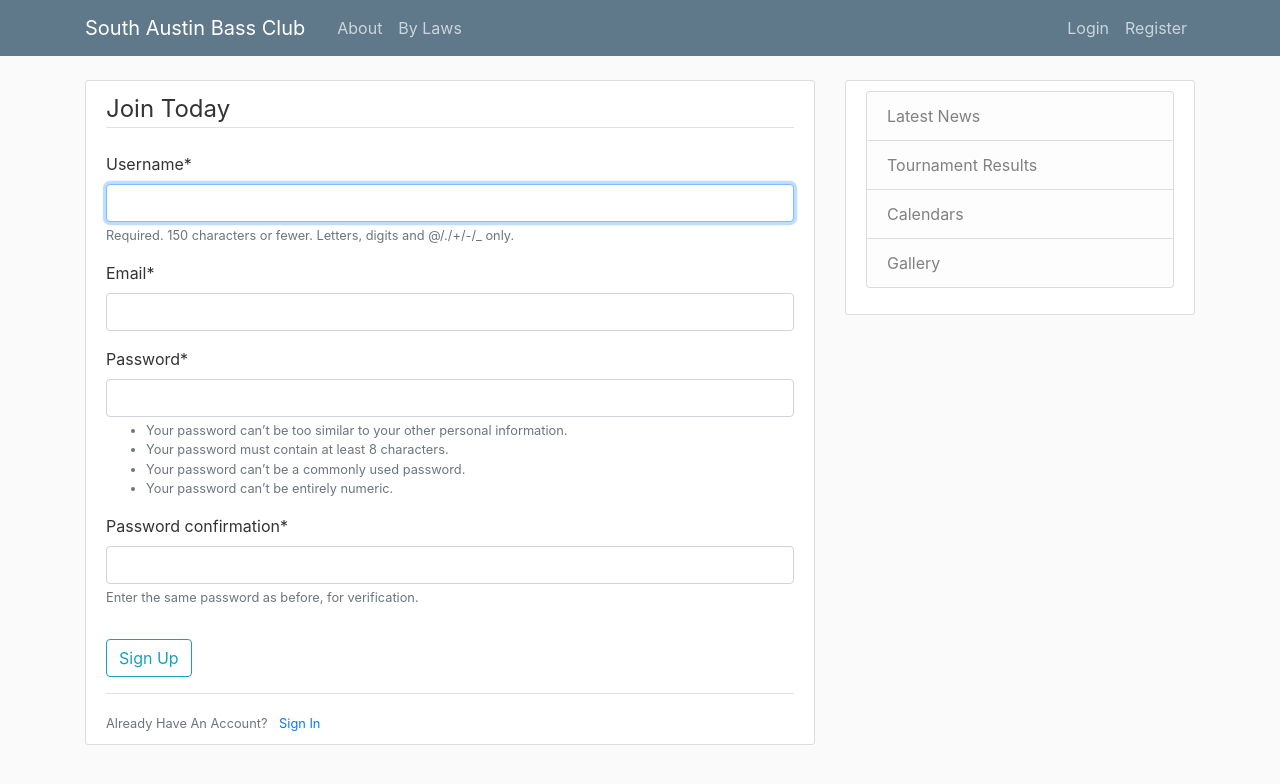
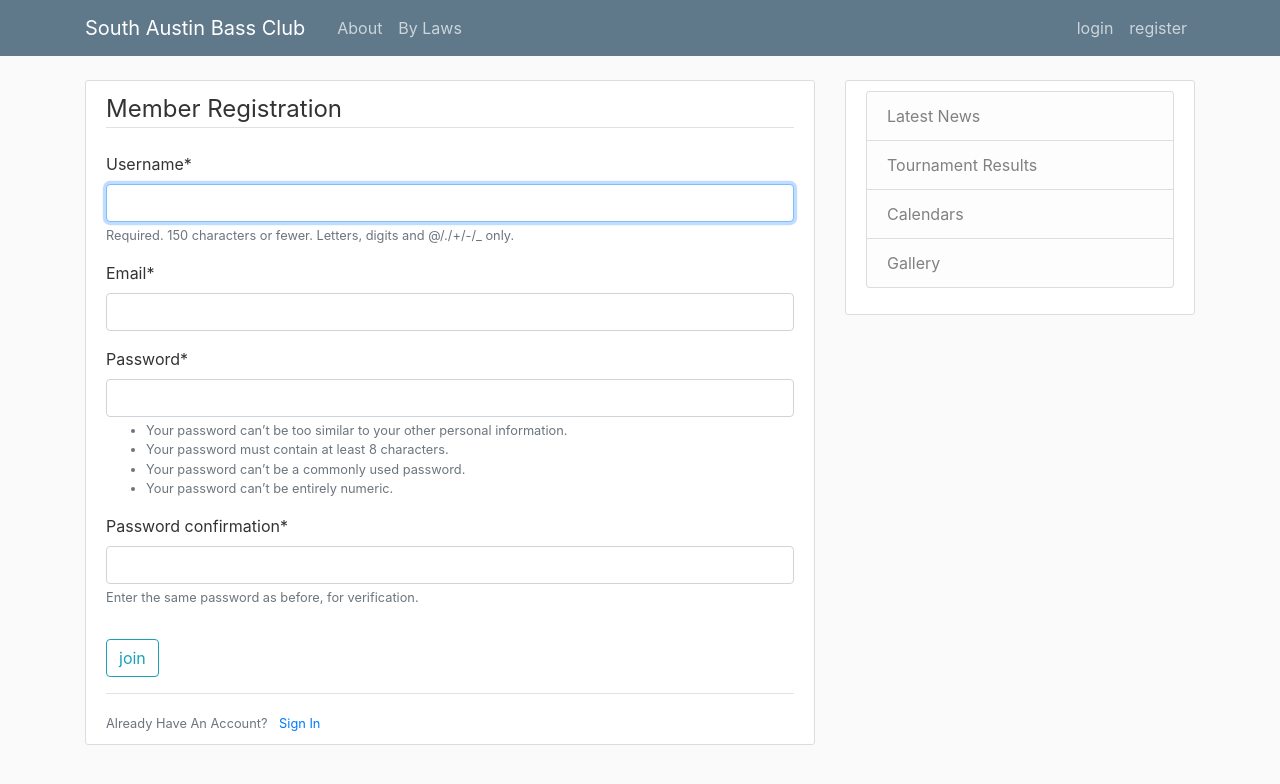
Before and after one commit to envasquez/SABC, a Django app: page /register in a window 1280 px wide. Shown: the top 784 px of the page. Run offline with Django 3.2, Linux system fonts and the light colour scheme; some libraries are stand-ins or nearby versions.

Commit message:
Added login/out and more views

```diff
--- a/sabc/sabc/settings.py
+++ b/sabc/sabc/settings.py
@@ -95,3 +95,5 @@ USE_TZ = True
 STATIC_URL = '/static/'
 STATICFILES_DIRS = [os.path.join(BASE_DIR, 'sabc', 'static')]
 CRISPY_TEMPLATE_PACK = 'bootstrap4'
+LOGIN_REDIRECT_URL = 'sabc-home'
+LOGIN_URL = 'login'
--- a/sabc/sabc/templates/base.html
+++ b/sabc/sabc/templates/base.html
@@ -28,13 +28,18 @@
           </button>
           <div class="collapse navbar-collapse" id="navbarToggle">
             <div class="navbar-nav mr-auto">
-              <a class="nav-item nav-link" href="#">About</a>
+              <a class="nav-item nav-link" href="{% url 'about' %}">About</a>
               <a class="nav-item nav-link" href="#">By Laws</a>
             </div>
             <!-- Navbar Right Side -->
             <div class="navbar-nav">
-              <a class="nav-item nav-link" href="#">Login</a>
-              <a class="nav-item nav-link" href="{% url 'register' %}">Register</a>
+              {% if user.is_authenticated %}
+                <a class="nav-item nav-link" href="{% url 'profile' %}">profile</a>
+                <a class="nav-item nav-link" href="{% url 'logout' %}">logout</a>
+              {% else %}
+                <a class="nav-item nav-link" href="{% url 'login' %}">login</a>
+                <a class="nav-item nav-link" href="{% url 'register' %}">register</a>
+              {% endif %}
             </div>
           </div>
         </div>
--- a/sabc/sabc/templates/index.html
+++ b/sabc/sabc/templates/index.html
@@ -1,6 +1,5 @@
 {% extends "base.html" %}
 {% block content %}
-INDEX.HTML!!!
     {% for post in posts %}
         <article class="media content-section">
           <div class="media-body">
--- a/sabc/sabc/templates/register.html
+++ b/sabc/sabc/templates/register.html
@@ -5,16 +5,16 @@
         <form method="POST">
             {% csrf_token %}
             <fieldset class="form-group">
-                <legend class="border-bottom mb-4">Join Today</legend>
+                <legend class="border-bottom mb-4">Member Registration</legend>
                 {{ form|crispy }}
             </fieldset>
             <div class="form-group">
-                <button class="btn btn-outline-info" type="submit">Sign Up</button>
+                <button class="btn btn-outline-info" type="submit">join</button>
             </div>
         </form>
         <div class="border-top pt-3">
             <small class="text-muted">
-                Already Have An Account? <a class="ml-2" href="#">Sign In</a>
+                Already Have An Account? <a class="ml-2" href="{% url 'login' %}">Sign In</a>
             </small>
         </div>
     </div>
--- a/sabc/sabc/urls.py
+++ b/sabc/sabc/urls.py
@@ -15,6 +15,7 @@ Including another URLconf
 """
 from django.contrib import admin
 from django.conf.urls import url
+from django.contrib.auth import views as auth_views
 from django.utils.translation import ugettext_lazy as _
 
 from users import views as user_views
@@ -23,10 +24,14 @@ from users import views as user_views
 urlpatterns = [
     # Admin site
     url(r'^admin/', admin.site.urls),
-    # Home
+    # Global Pages
     url(r'^$', user_views.index, name='sabc-home'),
-    # Registration
-    url(r'^register', user_views.register, name='register')
+    url(r'^about', user_views.about, name='about'),
+    # User Views
+    url(r'^login', auth_views.LoginView.as_view(template_name='login.html'), name='login'),
+    url(r'^logout', auth_views.LogoutView.as_view(template_name='logout.html'), name='logout'),
+    url(r'^profile', user_views.profile, name='profile'),
+    url(r'^register', user_views.register, name='register'),
 ]
 
 admin.site.site_title = _('SABC')
--- a/sabc/users/views.py
+++ b/sabc/users/views.py
@@ -5,6 +5,7 @@ import json
 
 from django.contrib import messages
 from django.shortcuts import render, redirect
+from django.contrib.auth.decorators import login_required
 
 from .forms import UserRegisterForm
 
@@ -24,18 +25,31 @@ events = [
     }
 ]
 
+
 def index(request):
     """Landing page"""
     return render(request, 'index.html', {'title': 'South Austin Bass Club', 'posts': events})
 
 
+def about(request):
+    """Landing page"""
+    return render(request, 'about.html', {'title': 'SABC - About', 'posts': events})
+
+
 def register(request):
+    """User registration/validation"""
     if request.method == 'POST':
         form = UserRegisterForm(request.POST)
         if form.is_valid():
             form.save()
-            messages.success(request, 'Account created for %s!' % form.cleaned_data.get('username'))
-            return redirect('sabc-home')
+            messages.success(request, 'Account created for %s, you can now login' % form.cleaned_data.get('username'))
+            return redirect('login')
     else:
         form = UserRegisterForm()
-    return render(request, 'register.html', {'form': form})
+    return render(request, 'register.html', {'title':'SABC - Registration', 'form': form})
+
+
+@login_required
+def profile(request):
+    """Profile/Account settings"""
+    return render(request, 'profile.html', {'title': 'Angler Profile'})
```
